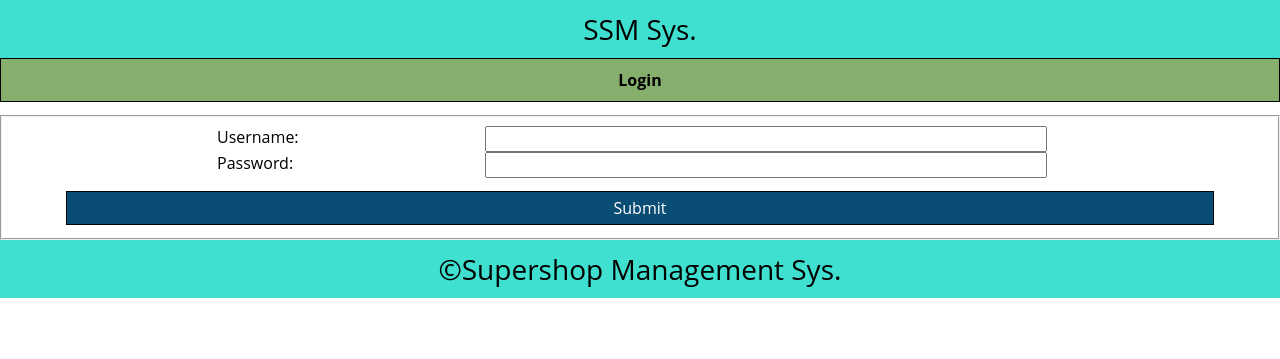
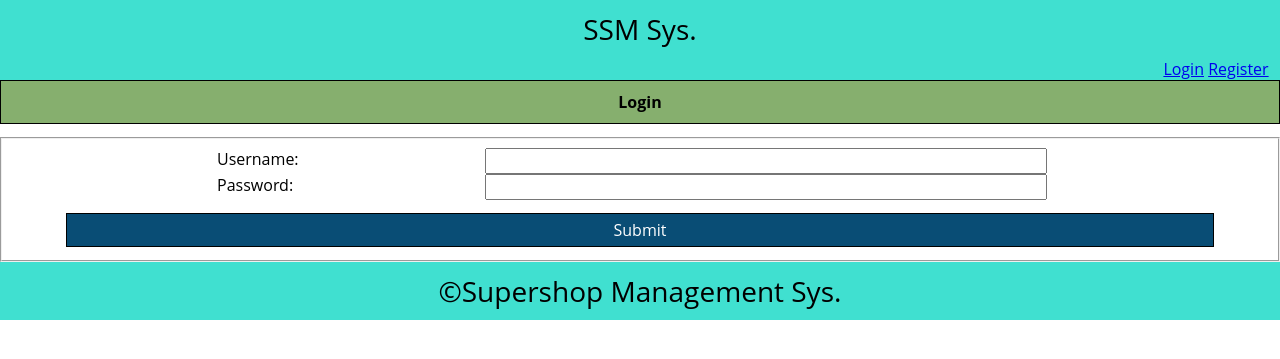
Before and after one commit to RubelBiswasCS/shop-management, a Django app: page /login/ in a window 1280 px wide. Shown: the top 359 px of the page. Run offline with Django 3.2, Linux system fonts and the light colour scheme.

Commit message:
modified login, logout views

```diff
--- a/store/static/store/main.css
+++ b/store/static/store/main.css
@@ -15,7 +15,7 @@
     padding-top: 0;
     padding-bottom: 0;
     margin:10;
-    text-align: center;
+    text-align: left;
     clear: left;
 }
 .header p{
@@ -187,3 +187,23 @@ h1{
   .form-f select{
       width:90%;
 }
+.h-center{
+    position: relative;
+    height: 80%;
+    width: 80%;
+    text-align: center;
+    left:10%;
+}
+.h-left{
+    position: relative;
+    height: 80%;
+    width: 10%;
+}
+.h-right{
+    position: relative;
+    text-align: center;
+    height: 80%;
+    width: 10%;
+    left: 90%;
+    bottom:40 ;
+}
--- a/store/templates/store/base.html
+++ b/store/templates/store/base.html
@@ -13,7 +13,22 @@
 <body>
 
     <div class="header">
-        <p>SSM Sys.</p>
+        <div class="h-left">
+
+        </div>
+        <div class="h-center">
+            <p>SSM Sys.</p>
+        </div>
+        <div class="h-right">
+            {% if user.is_authenticated %}
+            <a class="" href="{% url 'logout' %}">Logout</a>
+            {% else %}
+            <a class="" href="{% url 'login' %}">Login</a>
+            <a class="" href="{% url 'register' %}">Register</a>
+            {% endif %}
+        </div>
+
+
     </div>
 
     {% block content %}
--- a/super_shop/urls.py
+++ b/super_shop/urls.py
@@ -24,5 +24,6 @@ urlpatterns = [
 
     path('register/',user_views.register,name='register'),
     path('login/',user_views.login,name='login'),
+    path('logout/',user_views.logout_view,name='logout'),
     path('', include('store.urls')),
 ]
--- a/users/views.py
+++ b/users/views.py
@@ -7,6 +7,7 @@ from django.contrib.auth.models import User
 
 from django.contrib.auth import authenticate, login as auth_login
 from django.urls import reverse
+from django.contrib.auth import logout
 
 
 # Create your views here.
@@ -69,3 +70,10 @@ def login(request):
     else:
         form = UserLoginForm()
     return render(request,'users/login.html', {'u_l_form': form})
+
+
+
+
+def logout_view(request):
+    logout(request)
+    return HttpResponseRedirect(reverse('login'))
```
